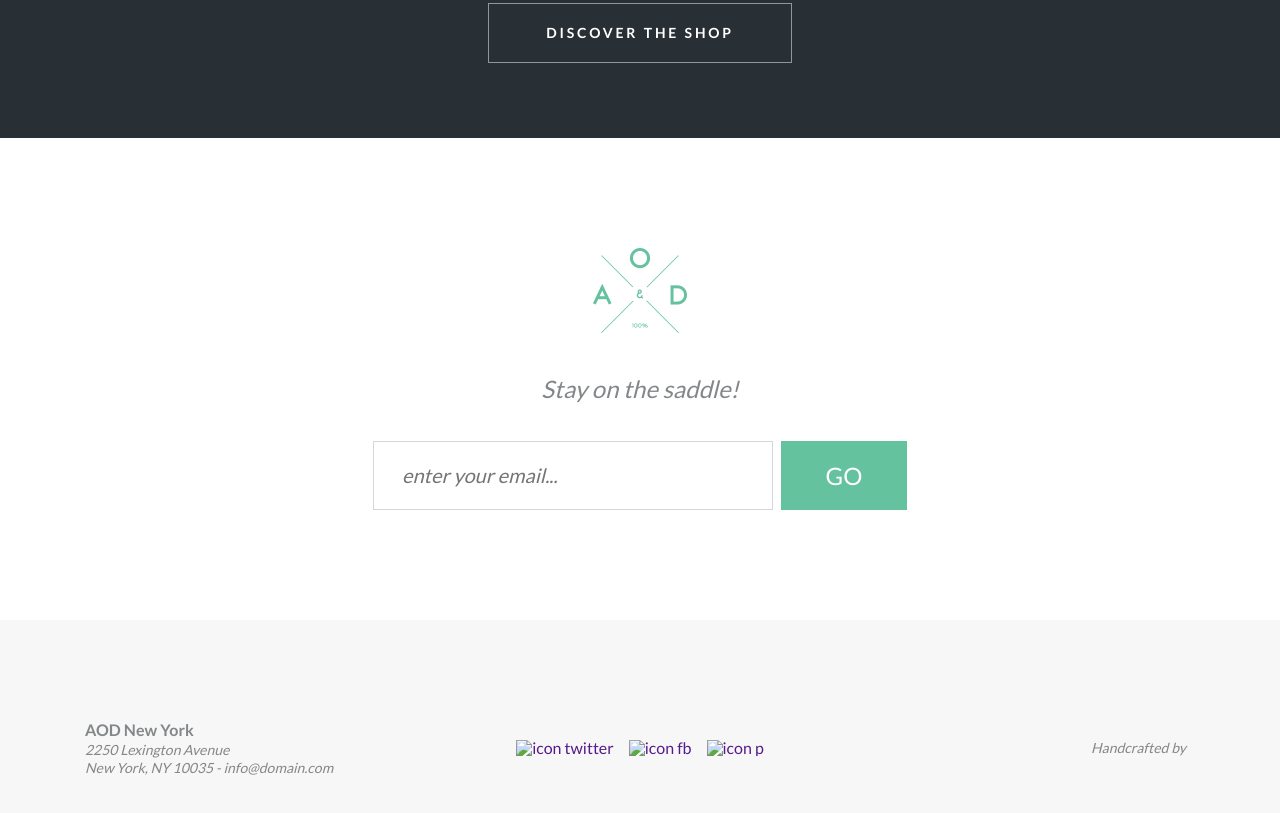
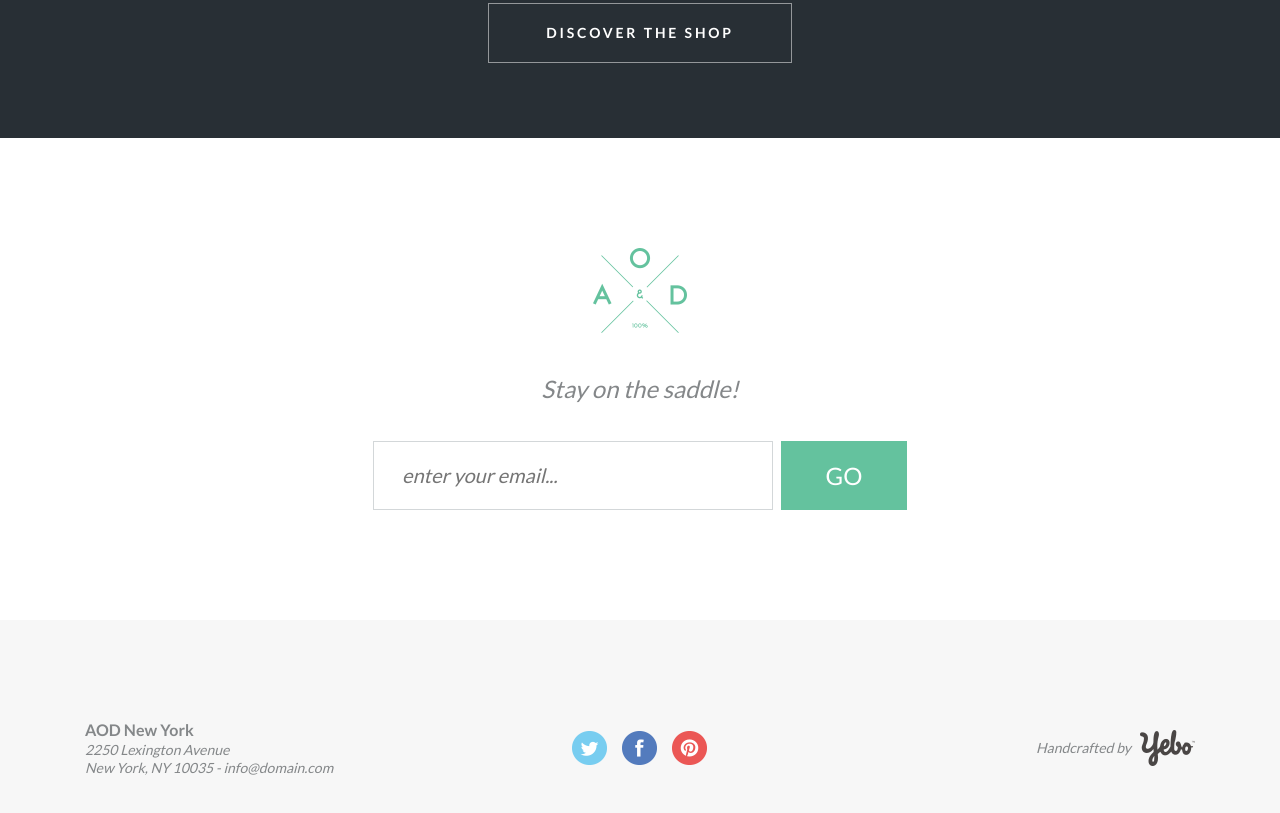
Before and after one commit to EugiSs/Bicycles, a plain HTML site: page index.html in a window 1280 px wide. Shown: the part 3846-4659 px from the top of the page. Drawn offline with nearby package versions, Linux system fonts and the light colour scheme; files that its build step writes are made by us from their sources; the site is published under a folder, as on GitHub Pages, so addresses that start at the root find nothing.

Commit message:
fix icons

```diff
--- a/index.html
+++ b/index.html
@@ -262,15 +262,15 @@
 			</div>
 			<div class="footer__column">
 				<div class="footer__social social">
-					<a href="" class="social__link"><img src="/img/icons/footer/icon-twitter.png" alt="icon twitter"></a>
-					<a href="" class="social__link"><img src="/img/icons/footer/icon-fb.png" alt="icon fb"></a>
-					<a href="" class="social__link"><img src="/img/icons/footer/icon-p.png" alt="icon p"></a>
+					<a href="" class="social__link"><img src="img/icons/footer/icon-twitter.png" alt="icon twitter"></a>
+					<a href="" class="social__link"><img src="img/icons/footer/icon-fb.png" alt="icon fb"></a>
+					<a href="" class="social__link"><img src="img/icons/footer/icon-p.png" alt="icon p"></a>
 				</div>
 			</div>
 			<div class="footer__column">
 				<a class="footer__dev dev">
 					<span class="dev__text">Handcrafted by</span>
-					<span class="dev__icon"><img src="/img/icons/footer/dev-yebo.png" alt=""></span>
+					<span class="dev__icon"><img src="img/icons/footer/dev-yebo.png" alt=""></span>
 				</a>
 			</div>
 		</div>
```
Also changed, not shown: #source/footer.html (+4 -4 lines).
